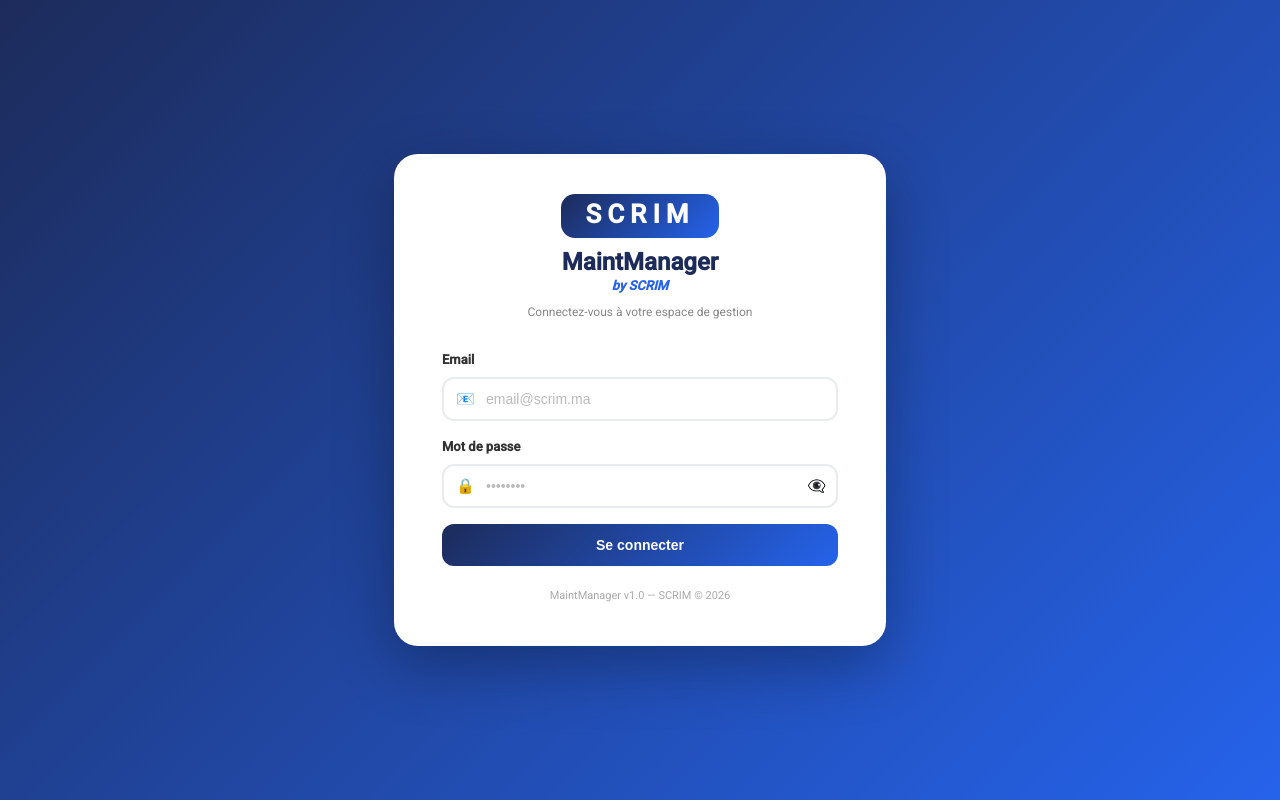
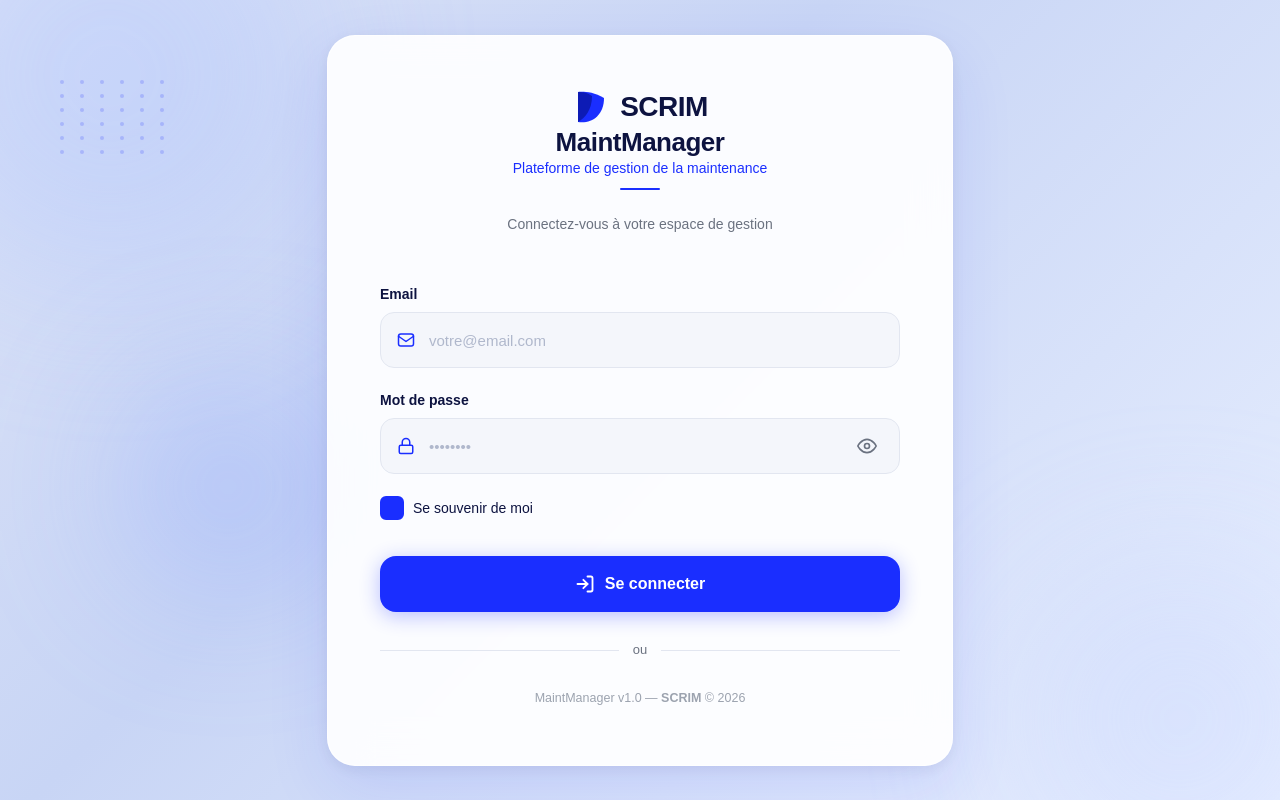
Before and after one commit to biomedmaint-abir/ultrasound-frontend, an Angular app: page /auth in a window 1280 px wide. Built offline with nearby package versions, Linux system fonts and the light colour scheme.

Commit message:
New login page design

```diff
--- a/src/app/auth/login/login.html
+++ b/src/app/auth/login/login.html
@@ -1,48 +1,89 @@
-<div class="login-container">
-  <div class="login-card">
-    <div class="login-header">
-      <div class="scrim-logo">
-        <span class="scrim-text">SCRIM</span>
-      </div>
-      <h2>MaintManager</h2>
-      <p class="by-scrim">by SCRIM</p>
-      <p class="subtitle">Connectez-vous à votre espace de gestion</p>
+<div class="blob blob-1"></div>
+<div class="blob blob-2"></div>
+<div class="blob blob-3"></div>
+
+<div class="dots">
+  <div class="dot" *ngFor="let d of [].constructor(36)"></div>
 </div>
 
-    <div class="form-group">
-      <label>Email</label>
-      <div class="input-wrapper">
-        <span class="input-icon">📧</span>
-        <input type="email" [(ngModel)]="email" placeholder="email@scrim.ma" (keyup.enter)="login()">
+<div class="card">
+  <div class="logo-area">
+    <div class="logo-row">
+      <svg class="logo-icon" viewBox="0 0 38 38" fill="none" xmlns="http://www.w3.org/2000/svg">
+        <path d="M6 4 C6 4 19 2 32 10 C32 28 19 36 6 34 Z" fill="#1a2eff"/>
+        <path d="M6 4 C6 4 14 3 20 8 C20 22 13 30 6 34 Z" fill="#0d1bb5"/>
+      </svg>
+      <span class="logo-name">SCRIM</span>
+    </div>
+    <div class="app-title">MaintManager</div>
+    <div class="app-subtitle">Plateforme de gestion de la maintenance</div>
+    <div class="divider-line"></div>
+    <p class="connect-hint">Connectez-vous à votre espace de gestion</p>
+  </div>
+
+  <div *ngIf="sessionMessage" class="session-banner">⏱️ {{ sessionMessage }}</div>
+  <div *ngIf="errorMessage" class="error-banner">⚠️ {{ errorMessage }}</div>
+
+  <div class="field-group">
+    <label for="email">Email</label>
+    <div class="input-wrap">
+      <svg width="18" height="18" viewBox="0 0 24 24" fill="none" stroke="#1a2eff" stroke-width="2" stroke-linecap="round" stroke-linejoin="round">
+        <rect x="2" y="4" width="20" height="16" rx="3"/>
+        <path d="M2 7l10 7 10-7"/>
+      </svg>
+      <input type="email" id="email" [(ngModel)]="email" placeholder="votre@email.com">
     </div>
   </div>
 
-    <div class="form-group">
-      <label>Mot de passe</label>
-      <div class="input-wrapper">
-        <span class="input-icon">🔒</span>
-        <input [type]="showPassword ? 'text' : 'password'" [(ngModel)]="password" placeholder="••••••••" (keyup.enter)="login()">
-        <span class="toggle-pass" (click)="showPassword = !showPassword">
-          {{ showPassword ? '👁️' : '👁️‍🗨️' }}
-        </span>
+  <div class="field-group">
+    <label for="password">Mot de passe</label>
+    <div class="input-wrap">
+      <svg width="18" height="18" viewBox="0 0 24 24" fill="none" stroke="#1a2eff" stroke-width="2" stroke-linecap="round" stroke-linejoin="round">
+        <rect x="3" y="11" width="18" height="11" rx="2"/>
+        <path d="M7 11V7a5 5 0 0 1 10 0v4"/>
+      </svg>
+      <input [type]="showPassword ? 'text' : 'password'" id="password" [(ngModel)]="password" placeholder="••••••••">
+      <button class="eye-btn" (click)="showPassword = !showPassword" type="button">
+        <svg width="20" height="20" viewBox="0 0 24 24" fill="none" stroke="currentColor" stroke-width="2" stroke-linecap="round" stroke-linejoin="round">
+          <ng-container *ngIf="!showPassword">
+            <path d="M1 12s4-8 11-8 11 8 11 8-4 8-11 8-11-8-11-8z"/>
+            <circle cx="12" cy="12" r="3"/>
+          </ng-container>
+          <ng-container *ngIf="showPassword">
+            <path d="M17.94 17.94A10.07 10.07 0 0 1 12 20c-7 0-11-8-11-8a18.45 18.45 0 0 1 5.06-5.94M9.9 4.24A9.12 9.12 0 0 1 12 4c7 0 11 8 11 8a18.5 18.5 0 0 1-2.16 3.19m-6.72-1.07a3 3 0 1 1-4.24-4.24"/>
+            <line x1="1" y1="1" x2="23" y2="23"/>
+          </ng-container>
+        </svg>
+      </button>
     </div>
   </div>
 
-    <div *ngIf="sessionMessage" class="session-banner">
-      ⏱️ {{ sessionMessage }}
+  <div class="field-options">
+    <label class="checkbox-label">
+      <input type="checkbox" [(ngModel)]="rememberMe">
+      <span class="custom-check">
+        <svg *ngIf="rememberMe" width="12" height="12" viewBox="0 0 12 12" fill="none" stroke="#fff" stroke-width="2.2" stroke-linecap="round" stroke-linejoin="round">
+          <polyline points="2,6 5,9 10,3"/>
+        </svg>
+      </span>
+      Se souvenir de moi
+    </label>
   </div>
 
-    <div *ngIf="errorMessage" class="error-banner">
-      ⚠️ {{ errorMessage }}
+  <button class="btn-login" (click)="login()" [disabled]="loading">
+    <svg width="20" height="20" viewBox="0 0 24 24" fill="none" stroke="#fff" stroke-width="2.2" stroke-linecap="round" stroke-linejoin="round">
+      <path d="M15 3h4a2 2 0 0 1 2 2v14a2 2 0 0 1-2 2h-4"/>
+      <polyline points="10 17 15 12 10 7"/>
+      <line x1="15" y1="12" x2="3" y2="12"/>
+    </svg>
+    {{ loading ? 'Connexion en cours...' : 'Se connecter' }}
+  </button>
+
+  <div class="or-row">
+    <div class="or-line"></div>
+    <span class="or-text">ou</span>
+    <div class="or-line"></div>
   </div>
 
-    <button class="login-btn" (click)="login()" [disabled]="loading">
-      <span *ngIf="!loading">Se connecter</span>
-      <span *ngIf="loading">Connexion en cours...</span>
-    </button>
-
-    <div class="login-footer">
-      <p>MaintManager v1.0 — SCRIM © 2026</p>
+  <p class="footer-text">MaintManager v1.0 — <strong>SCRIM</strong> © 2026</p>
 </div>
-  </div>
-</div>
--- a/src/app/auth/login/login.scss
+++ b/src/app/auth/login/login.scss
@@ -1,147 +1,150 @@
-.login-container {
+:host {
   display: flex;
-  min-height: 100vh;
   align-items: center;
   justify-content: center;
-  background: linear-gradient(135deg, #1C2B5A 0%, #2563EB 100%);
+  min-height: 100vh;
+  background: linear-gradient(135deg, #dde4f7 0%, #c8d5f5 40%, #e8efff 100%);
+  overflow: hidden;
+  position: relative;
+  font-family: 'Plus Jakarta Sans', sans-serif;
 }
 
-.login-card {
-  width: 420px;
-  background: white;
-  border-radius: 24px;
-  padding: 40px 36px;
-  box-shadow: 0 20px 60px rgba(0,0,0,0.3);
+.blob {
+  position: fixed;
+  border-radius: 50%;
+  filter: blur(80px);
+  opacity: 0.35;
+  pointer-events: none;
+  animation: float 8s ease-in-out infinite;
+  &.blob-1 { width: 420px; height: 420px; background: #a8bfff; top: -120px; left: -100px; }
+  &.blob-2 { width: 320px; height: 320px; background: #c5d3ff; bottom: -80px; right: -60px; animation-delay: -3s; }
+  &.blob-3 { width: 200px; height: 200px; background: #7b98ff; top: 50%; left: 10%; animation-delay: -5s; }
+}
 
-  .login-header {
-    text-align: center;
-    margin-bottom: 28px;
+@keyframes float {
+  0%, 100% { transform: translateY(0px); }
+  50%       { transform: translateY(-20px); }
+}
 
-    .scrim-logo {
-      display: inline-block;
-      background: linear-gradient(135deg, #1C2B5A, #2563EB);
-      border-radius: 14px;
-      padding: 10px 24px;
-      margin-bottom: 14px;
+.dots {
+  position: fixed; top: 80px; left: 60px;
+  display: grid; grid-template-columns: repeat(6, 10px); gap: 10px;
+  opacity: 0.18; pointer-events: none;
+  .dot { width: 4px; height: 4px; background: #1a2eff; border-radius: 50%; }
+}
 
-      .scrim-text {
-        font-size: 26px;
-        font-weight: 900;
-        color: white;
-        letter-spacing: 6px;
-      }
-    }
+.card {
+  background: rgba(255,255,255,0.92);
+  backdrop-filter: blur(20px);
+  border-radius: 28px;
+  padding: 52px 52px 44px;
+  width: 100%;
+  max-width: 520px;
+  box-shadow: 0 24px 64px rgba(26,46,255,0.10), 0 4px 16px rgba(13,19,64,0.07);
+  border: 1px solid rgba(255,255,255,0.7);
+  position: relative;
+  z-index: 10;
+  animation: slideUp 0.6s cubic-bezier(0.22, 1, 0.36, 1) both;
+}
 
-    h2 {
-      margin: 0 0 4px;
-      font-size: 24px;
-      font-weight: 800;
-      color: #1C2B5A;
-    }
+@keyframes slideUp {
+  from { opacity: 0; transform: translateY(32px); }
+  to   { opacity: 1; transform: translateY(0); }
+}
 
-    .by-scrim {
-      margin: 0 0 6px;
-      font-size: 13px;
-      color: #2563EB;
-      font-weight: 600;
-      font-style: italic;
-    }
+.logo-area {
+  display: flex; flex-direction: column; align-items: center;
+  margin-bottom: 36px; gap: 6px;
+}
 
-    .subtitle {
-      margin: 0;
-      color: #888;
-      font-size: 12px;
-    }
+.logo-row { display: flex; align-items: center; gap: 10px; }
+.logo-icon { width: 38px; height: 38px; }
+.logo-name { font-size: 28px; font-weight: 800; color: #0d1340; letter-spacing: -0.5px; }
+.app-title { font-size: 26px; font-weight: 800; color: #0d1340; letter-spacing: -0.5px; }
+.app-subtitle { font-size: 14px; font-weight: 500; color: #1a2eff; }
+.divider-line { width: 40px; height: 2.5px; background: #1a2eff; border-radius: 2px; margin: 4px auto 4px; }
+.connect-hint { font-size: 14px; color: #6b7280; font-weight: 400; }
+
+.field-group { margin-bottom: 22px; }
+
+label {
+  display: block; font-size: 14px; font-weight: 700;
+  color: #0d1340; margin-bottom: 8px;
+}
+
+.input-wrap {
+  display: flex; align-items: center; gap: 12px;
+  background: #f4f6fb; border: 1.5px solid #e2e6f0;
+  border-radius: 14px; padding: 0 16px; height: 54px;
+  transition: border-color 0.2s, box-shadow 0.2s, background 0.2s;
+  &:focus-within {
+    border-color: #1a2eff;
+    box-shadow: 0 0 0 3px rgba(26,46,255,0.10);
+    background: white;
+  }
+  input {
+    flex: 1; border: none; outline: none; background: transparent;
+    font-size: 15px; font-weight: 500; color: #0d1340;
+    &::placeholder { color: #b0b8cc; font-weight: 400; }
   }
 }
 
-.form-group {
-  margin-bottom: 16px;
-  padding: 0 12px;
-
-  label {
-    display: block;
-    font-size: 13px;
-    font-weight: 600;
-    color: #333;
-    margin-bottom: 7px;
-  }
+.eye-btn {
+  background: none; border: none; cursor: pointer;
+  color: #6b7280; display: flex; align-items: center;
+  &:hover { color: #1a2eff; }
 }
 
-.input-wrapper {
-  position: relative;
-  display: flex;
-  align-items: center;
+.field-options {
+  display: flex; justify-content: space-between; align-items: center;
+  margin-top: 18px; margin-bottom: 28px;
+}
 
-  .input-icon {
-    position: absolute;
-    left: 14px;
-    font-size: 15px;
-  }
+.checkbox-label {
+  display: flex; align-items: center; gap: 9px;
+  font-size: 14px; font-weight: 500; color: #0d1340;
+  cursor: pointer; user-select: none;
+  input[type="checkbox"] { display: none; }
+}
 
-  input {
-    width: 100%;
-    padding: 12px 12px 12px 42px;
-    border: 2px solid #E9ECEF;
-    border-radius: 12px;
-    font-size: 14px;
-    outline: none;
-    transition: border-color 0.2s;
-    box-sizing: border-box;
+.custom-check {
+  width: 20px; height: 20px; border-radius: 6px;
+  border: 2px solid #e2e6f0; background: #f4f6fb;
+  display: flex; align-items: center; justify-content: center;
+  flex-shrink: 0; transition: all 0.2s;
+  background: #1a2eff; border-color: #1a2eff;
+}
 
-    &:focus { border-color: #2563EB; }
-    &::placeholder { color: #bbb; }
-  }
+.btn-login {
+  width: 100%; height: 56px; background: #1a2eff; color: white;
+  border: none; border-radius: 16px; font-size: 16px; font-weight: 700;
+  cursor: pointer; display: flex; align-items: center; justify-content: center;
+  gap: 10px; transition: background 0.2s, transform 0.15s, box-shadow 0.2s;
+  box-shadow: 0 4px 20px rgba(26,46,255,0.30);
+  &:hover { background: #0d1bb5; transform: translateY(-1px); box-shadow: 0 8px 28px rgba(26,46,255,0.38); }
+  &:disabled { opacity: 0.7; cursor: not-allowed; }
+}
 
-  .toggle-pass {
-    position: absolute;
-    right: 12px;
-    cursor: pointer;
-    font-size: 15px;
-  }
+.or-row {
+  display: flex; align-items: center; gap: 14px; margin-top: 28px;
+  .or-line { flex: 1; height: 1px; background: #e2e6f0; }
+  .or-text { font-size: 13px; color: #6b7280; font-weight: 500; }
+}
+
+.footer-text {
+  margin-top: 28px; text-align: center;
+  font-size: 12.5px; color: #9ca3af;
 }
 
 .error-banner {
-  background: #ffebee;
-  color: #c62828;
-  padding: 10px 14px;
-  border-radius: 10px;
-  font-size: 12px;
-  margin: 0 12px 14px;
-}
-
-.login-btn {
-  display: block;
-  width: calc(100% - 24px);
-  margin: 0 12px 20px;
-  padding: 13px;
-  background: linear-gradient(135deg, #1C2B5A, #2563EB);
-  color: white;
-  border: none;
-  border-radius: 12px;
-  font-size: 14px;
-  font-weight: 600;
-  cursor: pointer;
-  transition: all 0.2s;
-
-  &:hover { transform: translateY(-2px); box-shadow: 0 8px 24px rgba(37,99,235,0.35); }
-  &:disabled { opacity: 0.7; cursor: not-allowed; transform: none; }
-}
-
-.login-footer {
-  text-align: center;
-  p { color: #aaa; font-size: 11px; margin: 0; }
+  background: #FEE2E2; color: #DC2626; padding: 12px 16px;
+  border-radius: 10px; margin-bottom: 16px; border-left: 4px solid #DC2626;
+  font-size: 13px;
 }
 
 .session-banner {
-  background: #FEF9C3;
-  color: #92400E;
-  border: 1px solid #FDE68A;
-  border-left: 4px solid #F59E0B;
-  border-radius: 10px;
-  padding: 12px 16px;
-  font-size: 13px;
-  font-weight: 500;
-  margin-bottom: 16px;
-  text-align: center;
+  background: #FEF9C3; color: #92400E; border: 1px solid #FDE68A;
+  border-left: 4px solid #F59E0B; border-radius: 10px;
+  padding: 12px 16px; font-size: 13px; font-weight: 500;
+  margin-bottom: 16px; text-align: center;
 }
--- a/src/app/auth/login/login.ts
+++ b/src/app/auth/login/login.ts
@@ -18,6 +18,7 @@ export class LoginComponent implements OnInit {
   sessionMessage = '';
   loading = false;
   showPassword = false;
+  rememberMe = false;
 
   constructor(private authService: AuthService, private router: Router) {}
 
```
Lines whose indentation alone changed are shown as unchanged.
